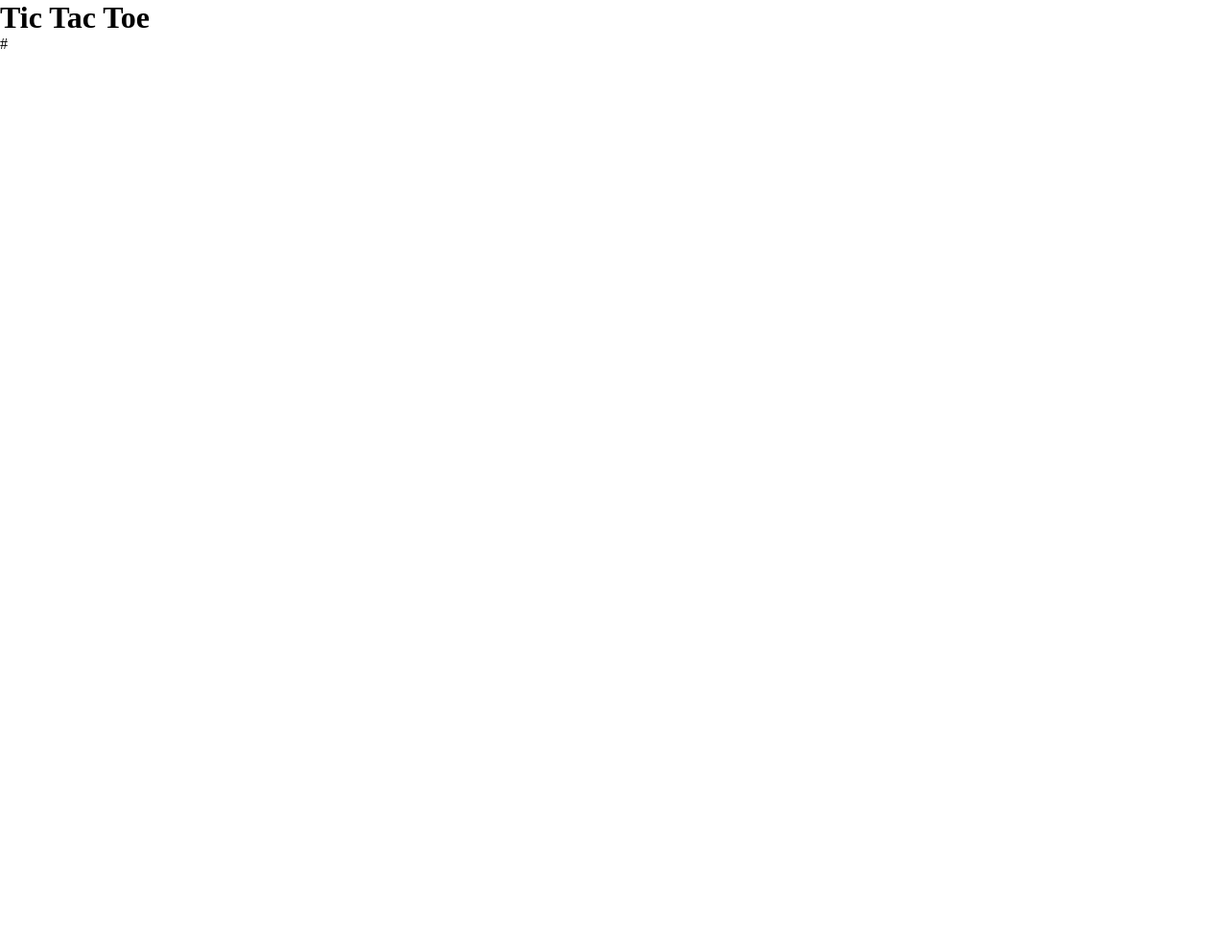
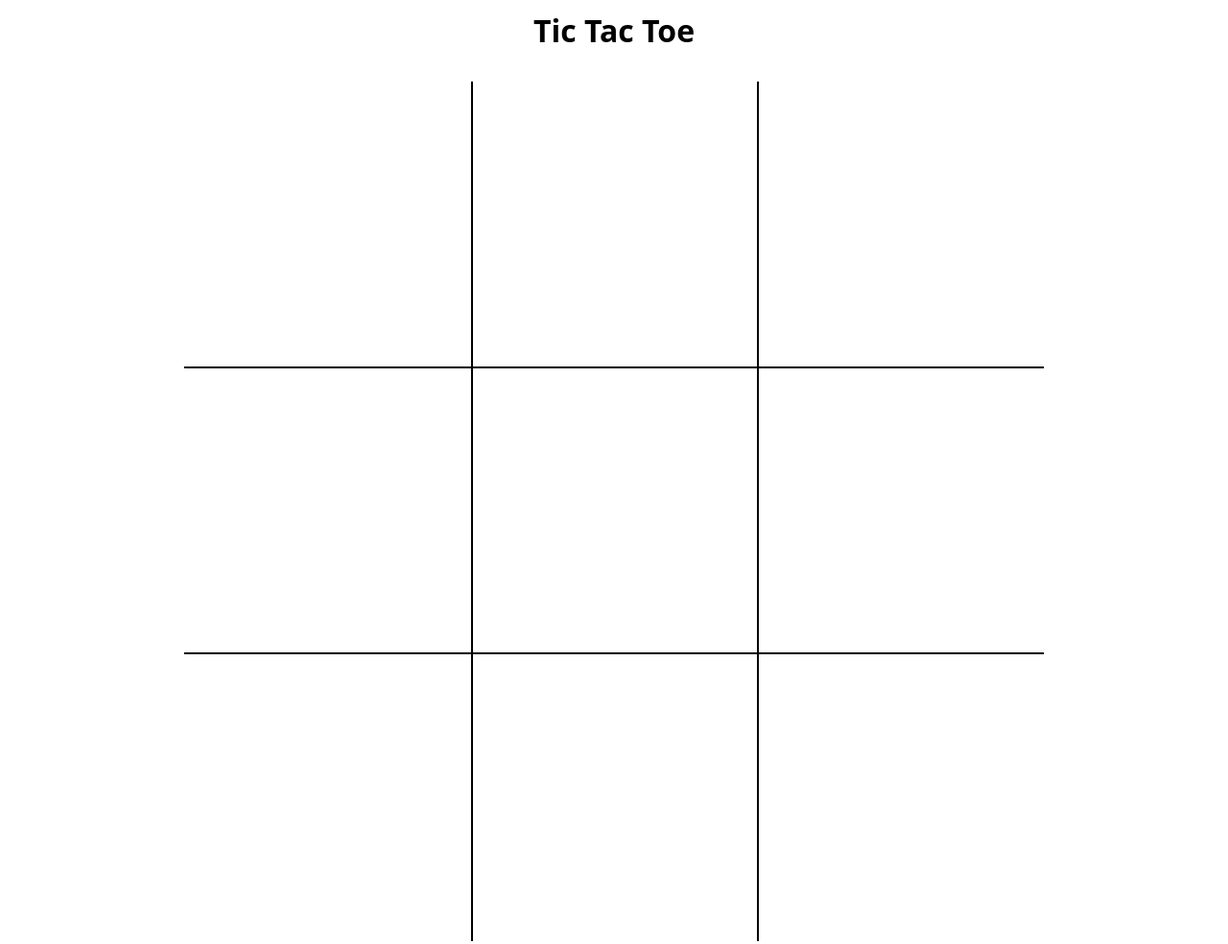
Before and after one commit to yshng/tictactoe, a plain HTML site: page index.html in a window 1280 px wide. Shown: the whole page at 96% size. Before the commit the page ends 800 px from the top, so only its background shows below. Drawn offline with Linux system fonts and the light colour scheme.

Commit message:
add basic gui

```diff
--- a/index.html
+++ b/index.html
@@ -13,13 +13,16 @@
     </header>
     <main>
         <div id="board">
-            <div class="square" id="00"></div>
-            <div class="square" id="01"></div>
-            <div class="square" id="02"></div>
-            <div class="square" id="11"></div>
-            <div class="square" id="12"></div>
-            <div class="square" id="13"></div>
-            #
+            <div class="square row1 col1"></div>
+            <div class="square row1 col2"></div>
+            <div class="square row1 col3"></div>
+            <div class="square row2 col1"></div>
+            <div class="square row2 col2"></div>
+            <div class="square row2 col3"></div>
+            <div class="square row3 col1"></div>
+            <div class="square row3 col2"></div>
+            <div class="square row3 col3"></div>
+
         </div>
     </main>
 
--- a/styles.css
+++ b/styles.css
@@ -3,3 +3,40 @@
     padding: 0;
     box-sizing: border-box;
 }
+
+:root {
+    font-family: system-ui, sans-serif;
+}
+
+main, header {
+    width: 70vw;
+    margin: 10px auto;
+    text-align: center;
+}
+
+#board {
+    margin-top: 2rem;
+    display: grid;
+    grid-template-rows: repeat(3, 1fr);
+    grid-template-columns: repeat(3, 1fr);
+}
+
+.square {
+    aspect-ratio: 1 / 1;
+}
+
+.row1, .row2 {
+    border-bottom: 2px solid black;
+}
+
+.col2, .col3{
+    border-left: 2px solid black;
+}
+
+.square p {
+    font-size: 3rem;
+}
+
+.square:hover {
+    background-color: lightblue;
+}
```
